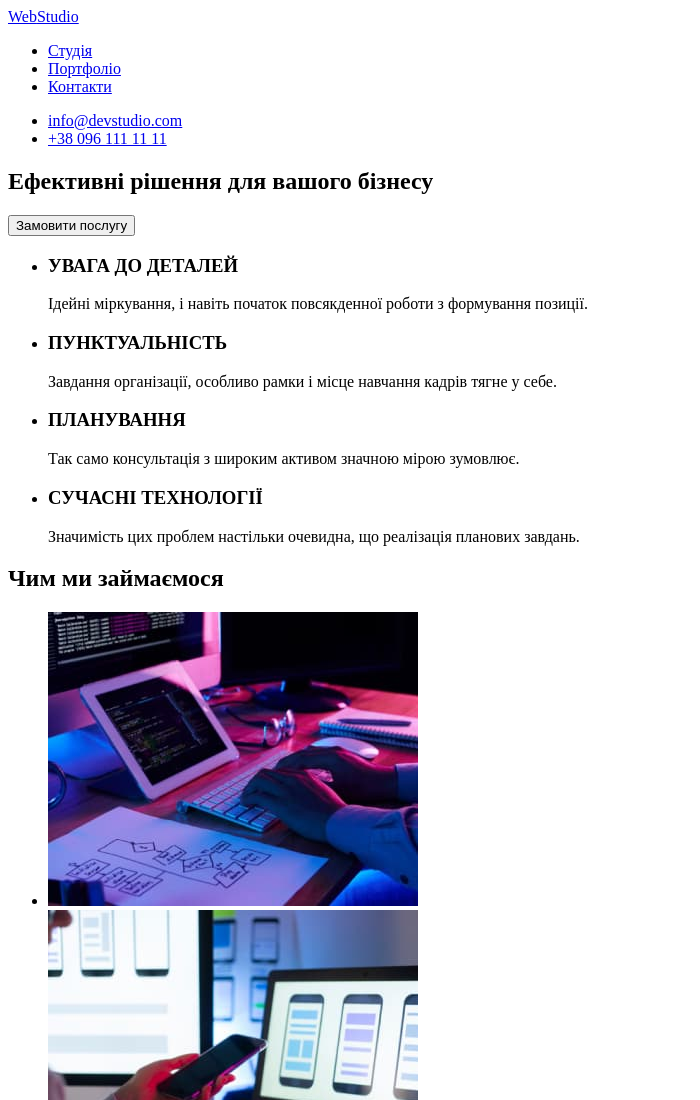
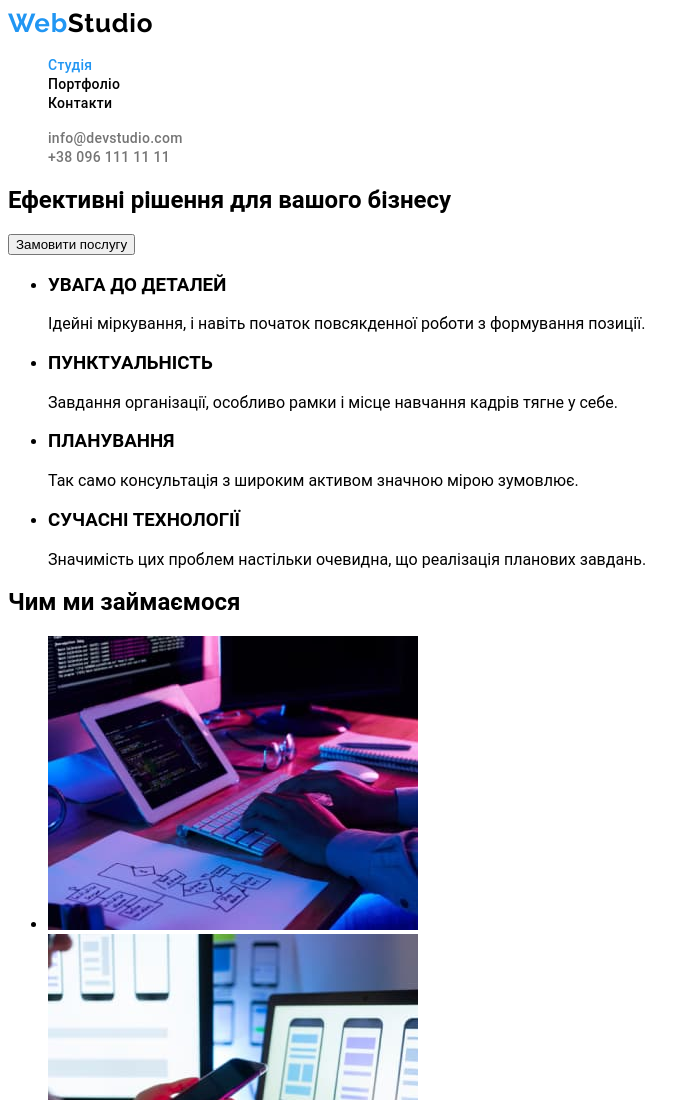
Before and after one commit to Oksanahilyk/goit-markup-hw-02, a plain HTML site: page index.html in a window 1280 px wide. Shown: the top 1100 px of the page, without its empty margins (0-700 px from the left). Drawn offline with Linux system fonts and the light colour scheme.

Commit message:
додає стилі в шапку

```diff
--- /dev/null
+++ b/css/styles.css
@@ -0,0 +1,72 @@
+/* колір основного тексту #757575 */
+/* колір вторинного тексту #212121 */
+/* колір акценту #2196F3 */
+/* колір білий #FFFFFF */
+/* колір фону темний #2F303A */
+/* колір сірого фону #F5F4FA */
+/* колір білий прозорий rgba(255, 255, 255, 0.6) */
+
+.root {
+	--primary-text-color: #757575;
+	--title-text-color: #212121;
+	--accent-color: #2196F3;
+	--primary-white-color: #FFFFFF;
+	--white-color-transparent: rgba(255, 255, 255, 0.6);
+	--background-coor-dark:#2F303A;
+	--background-coor-gray: #F5F4FA;
+}
+body {
+	font-family: Roboto, sans-serif;
+	background-color: var(--primary-white-color);
+	color: var(--primary-text-color);
+}
+.logo {
+color: var(--title-text-color);
+font-family: 'Raleway';
+font-style: normal;
+font-weight: 700;
+font-size: 26px;
+line-height: 31px;
+text-decoration: none;
+/* identical to box height */
+letter-spacing: 0.03em;
+}
+.logo-web {
+	color: #2196F3;
+}
+.list {
+	list-style: none;
+}
+.nav-links .link {
+color: var(--title-text-color);
+font-family: 'Roboto';
+font-style: normal;
+font-weight: 500;
+font-size: 14px;
+line-height: 16px;
+letter-spacing: 0.02em;
+text-decoration: none;
+}
+.nav-links .accent {
+color: #2196F3;
+font-family: 'Roboto';
+font-style: normal;
+font-weight: 500;
+font-size: 14px;
+line-height: 16px;
+letter-spacing: 0.02em;
+text-decoration: none;
+}
+.list .contact {
+	font-family: 'Roboto';
+	font-style: normal;
+	font-weight: 500;
+	font-size: 14px;
+	line-height: 16px;
+	letter-spacing: 0.02em;
+	text-decoration: none;
+	color: #757575;
+}
+.list .contact:hover {
+	color: #2196F3;
+}
--- a/index.html
+++ b/index.html
@@ -1,25 +1,29 @@
 <!DOCTYPE html>
 <html lang="uk">
   <head>
+    <link rel="preconnect" href="https://fonts.googleapis.com">
+<link rel="preconnect" href="https://fonts.gstatic.com" crossorigin>
+<link href="https://fonts.googleapis.com/css2?family=Raleway:wght@700&display=swap" rel="stylesheet">
     <meta charset="UTF-8">
     <meta http-equiv="X-UA-Compatible" content="IE=edge">
     <meta name="viewport" content="width=device-width, initial-scale=1.0">
     <title>Home work1 WebStudio</title>
+    <link rel="stylesheet" href="./css/styles.css">
   </head>
   <body>
     <!-- Header -->
     <header>
-      <a href="#"><span class="web">Web</span>Studio</a>
-      <nav>
-        <ul>
-          <li><a href="#">Студія</a></li>
-          <li><a href="#">Портфоліо</a></li>
-          <li><a href="#">Контакти</a></li>
+      <a href="#" class="logo"><span class="logo-web">Web</span>Studio</a>
+      <nav class="nav-links">
+        <ul class="list">
+          <li><a class="accent" href="#">Студія</a></li>
+          <li><a class="link" href="./portfolio.html">Портфоліо</a></li>
+          <li><a class="link" href="#">Контакти</a></li>
         </ul>
       </nav>
-      <ul>
-        <li><a href="mailto:info@devstudio.com">info@devstudio.com</a></li>
-        <li><a href="tel:+380961111111">+38 096 111 11 11</a></li>
+      <ul class="list">
+        <li><a class="contact" href="mailto:info@devstudio.com">info@devstudio.com</a></li>
+        <li><a class="contact" href="tel:+380961111111">+38 096 111 11 11</a></li>
       </ul>
     </header>
     <!-- main -->
```
Also changed, not shown: portfolio.html (added, +48 -0 lines).
